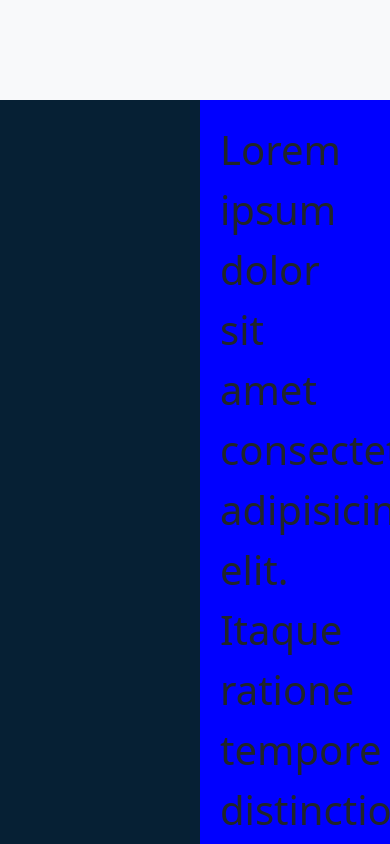
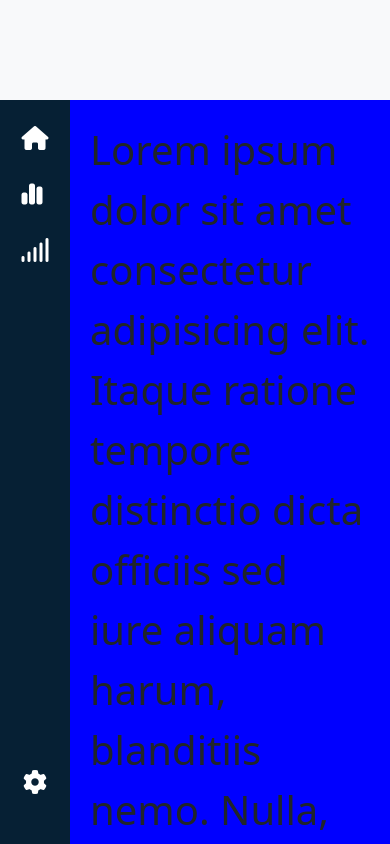
Before and after one commit to Pierfran992/html-css-bootstrap-dashboard, a plain HTML site: page index.html in a window 390 px wide. Drawn offline with nearby package versions, Linux system fonts and the light colour scheme.

Commit message:
completato il responsive della section ms_main_left

```diff
--- a/css/style.css
+++ b/css/style.css
@@ -19,14 +19,48 @@ main {
 
 
 /* main rules */
+
+/* ms_main_left rules */
 #ms_main_left {
-    width: 200px;
+    width: 70px;
     height: 100%;
     background-color: #062034;
+    display: flex;
+    flex-direction: column;
+    justify-content: space-between;
+    align-items: center;
 }
 
+.ms_container_link {
+    height: 300px;
+    padding: 20px 10px;
+    font-size: 1.5rem;
+}
+
+.ms_container_link.ms_bottom {
+    height: 100px;
+}
+
+.ms_slot_link {
+    margin-bottom: 20px;
+}
+
+.ms_slot_link > a {
+    color: #fff;
+    text-decoration: none;
+}
+
+.ms_slot_link > i {
+    margin-right: 10px;
+}
+
+.ms_name_link {
+    display: none;
+}
+
+/* ms_main_right rules */
 #ms_main_right {
-    width: calc(100vw - 200px);
+    width: calc(100vw - 70px);
     height: 100%;
     overflow-y: auto;
     padding: 20px;
@@ -34,3 +68,23 @@ main {
     background-color: blue;
     font-size: 2.5rem;
 }
+
+
+
+/* responsive rules */
+@media screen and (min-width: 992px) {
+
+    /* ms_main_left rules */
+    #ms_main_left {
+        width: 200px;
+    }
+
+    #ms_main_right {
+        width: calc(100vw - 200px);
+    }
+
+    .ms_name_link {
+        display: inline-block;
+    }
+
+}
--- a/index.html
+++ b/index.html
@@ -34,7 +34,49 @@
 
         <section id="ms_main_left">
 
+            <div class="ms_container_link">
 
+                <div class="ms_slot_link">
+
+                    <a href="#">
+                        <i class="fa-solid fa-house"></i>
+                        <span class="ms_name_link">Home</span>
+                    </a>
+
+                </div>
+
+                <div class="ms_slot_link">
+
+                    <a href="#">
+                        <i class="fa-solid fa-chart-simple"></i>
+                        <span class="ms_name_link">Stat</span>
+                    </a>
+
+                </div>
+
+                <div class="ms_slot_link">
+
+                    <a href="#">
+                        <i class="fa-solid fa-signal"></i>
+                        <span class="ms_name_link">Signal</span>
+                    </a>
+
+                </div>
+
+            </div>
+
+            <div class="ms_container_link ms_bottom">
+
+                <div class="ms_slot_link">
+
+                    <a href="#">
+                        <i class="fa-solid fa-gear"></i>
+                        <span class="ms_name_link">Admin</span>
+                    </a>
+
+                </div>
+
+            </div>
 
         </section>
 
```
